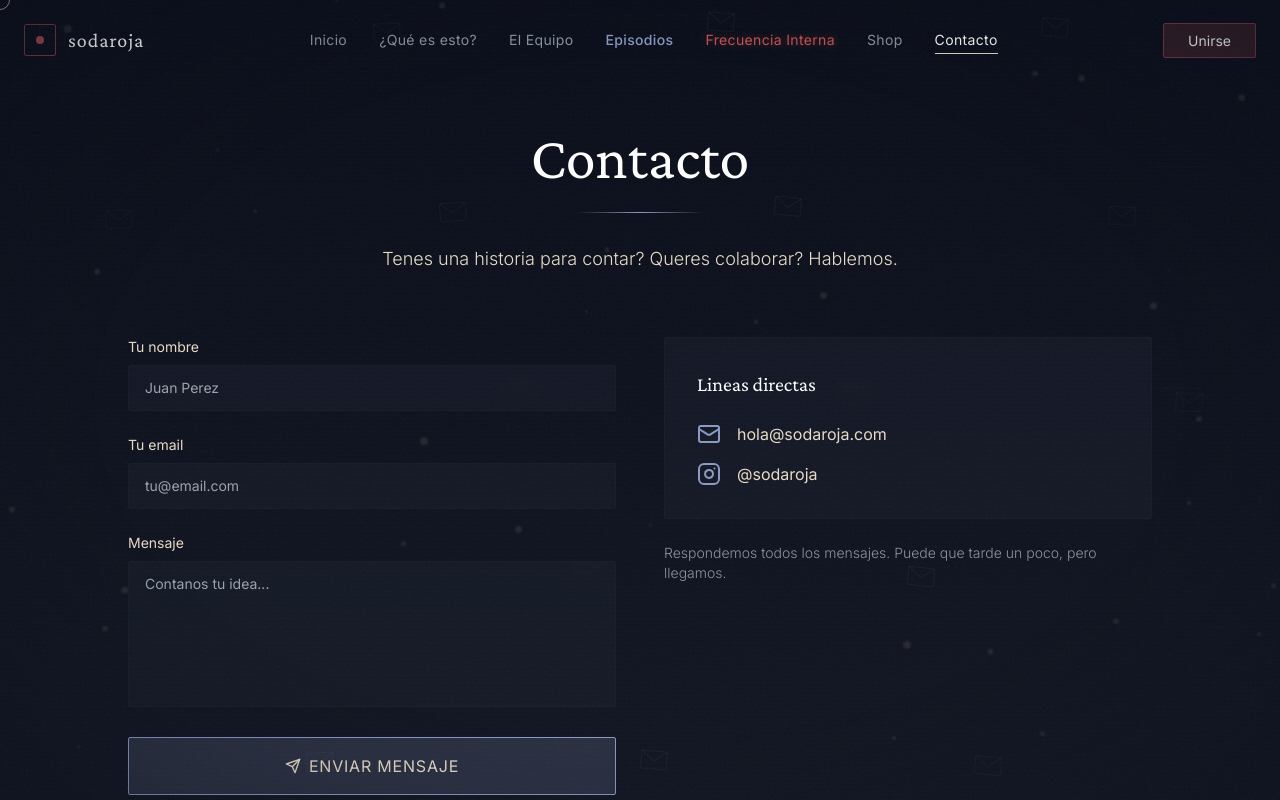
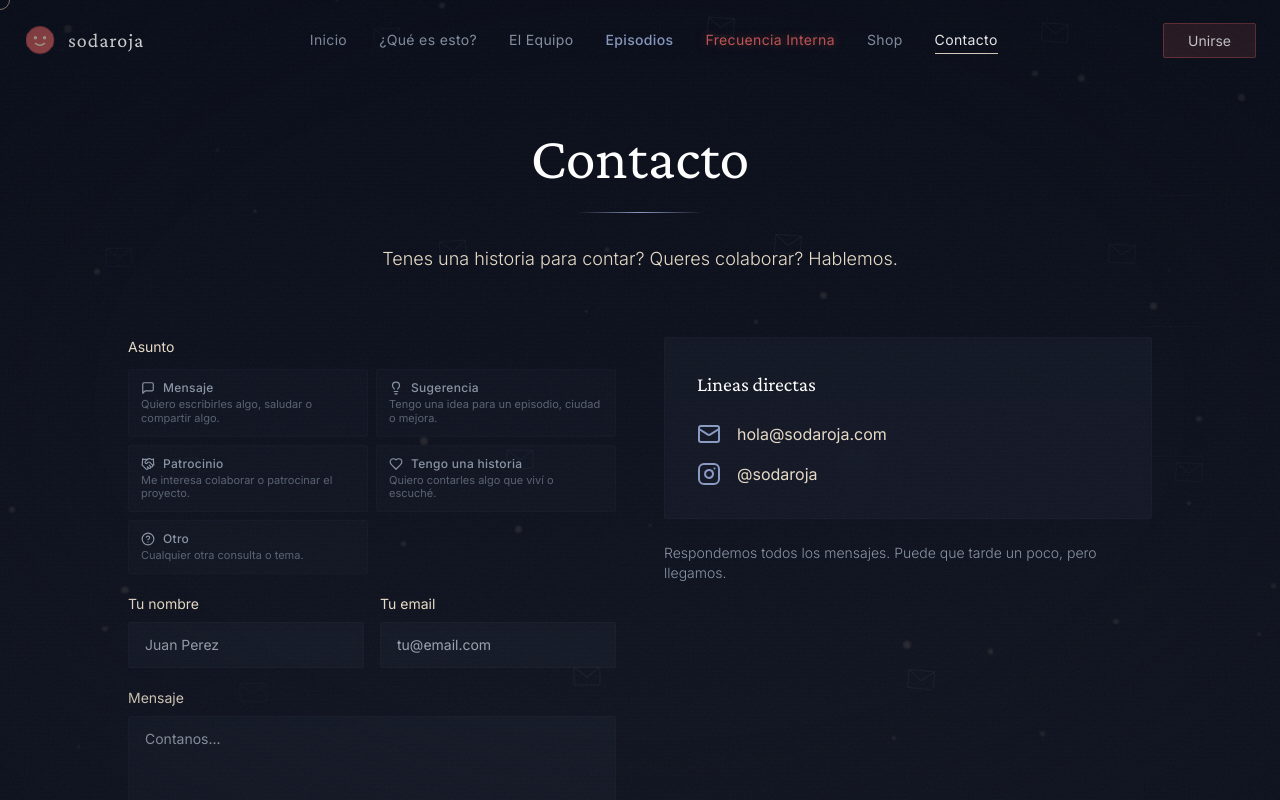
Before and after one commit to dinabronca/sodaroja, a React (Vite) app: page /contacto in a window 1280 px wide. Shown: the top 800 px of the page. Built offline with nearby package versions, Linux system fonts and the light colour scheme; the HTML template or start-up script is replaced by a standard one.

Commit message:
Add files via upload

```diff
--- a/src/components/Contacto.tsx
+++ b/src/components/Contacto.tsx
@@ -1,19 +1,29 @@
 import React, { useState } from 'react';
 import { motion } from 'framer-motion';
-import { Mail, Instagram, Send, CheckCircle, AlertCircle, Loader2 } from 'lucide-react';
+import { Mail, Instagram, Send, CheckCircle, AlertCircle, Loader2, MessageSquare, Lightbulb, Handshake, HelpCircle, Heart } from 'lucide-react';
 import { getContent } from '../data/content';
 import { MailEffects } from '../effects/SectionBackgrounds';
+
+const subjectOptions = [
+  { id: 'mensaje', label: 'Mensaje', icon: MessageSquare, desc: 'Quiero escribirles algo, saludar o compartir algo.' },
+  { id: 'sugerencia', label: 'Sugerencia', icon: Lightbulb, desc: 'Tengo una idea para un episodio, ciudad o mejora.' },
+  { id: 'patrocinio', label: 'Patrocinio', icon: Handshake, desc: 'Me interesa colaborar o patrocinar el proyecto.' },
+  { id: 'historias', label: 'Tengo una historia', icon: Heart, desc: 'Quiero contarles algo que viví o escuché.' },
+  { id: 'otro', label: 'Otro', icon: HelpCircle, desc: 'Cualquier otra consulta o tema.' },
+];
 
 export const Contacto: React.FC = () => {
   const contacto = getContent().contacto;
   const meta = getContent().meta;
-  const [formData, setFormData] = useState({ name: '', email: '', message: '' });
+  const [formData, setFormData] = useState({ name: '', email: '', subject: '', message: '' });
   const [status, setStatus] = useState<'idle' | 'sending' | 'sent' | 'error'>('idle');
 
   const handleSubmit = async (e: React.FormEvent) => {
     e.preventDefault();
 
-    // Si hay EmailJS configurado, usar eso
+    const subjectLabel = subjectOptions.find(s => s.id === formData.subject)?.label || 'Mensaje';
+    const fullSubject = `[${subjectLabel}] Contacto de ${formData.name}`;
+
     const ejsService = meta?.emailjsServiceId || '';
     const ejsTemplate = meta?.emailjsTemplateId || '';
     const ejsKey = meta?.emailjsPublicKey || '';
@@ -31,6 +41,7 @@ export const Contacto: React.FC = () => {
             template_params: {
               from_name: formData.name,
               from_email: formData.email,
+              subject: fullSubject,
               message: formData.message,
               to_email: contacto.email,
             },
@@ -38,7 +49,7 @@ export const Contacto: React.FC = () => {
         });
         if (res.ok) {
           setStatus('sent');
-          setFormData({ name: '', email: '', message: '' });
+          setFormData({ name: '', email: '', subject: '', message: '' });
           setTimeout(() => setStatus('idle'), 4000);
         } else {
           setStatus('error');
@@ -49,8 +60,7 @@ export const Contacto: React.FC = () => {
         setTimeout(() => setStatus('idle'), 3000);
       }
     } else {
-      // Fallback: mailto
-      const subject = encodeURIComponent(`Contacto de ${formData.name}`);
+      const subject = encodeURIComponent(fullSubject);
       const body = encodeURIComponent(`De: ${formData.name} (${formData.email})\n\n${formData.message}`);
       window.location.href = `mailto:${contacto.email}?subject=${subject}&body=${body}`;
       setStatus('sent');
@@ -58,7 +68,7 @@ export const Contacto: React.FC = () => {
     }
   };
 
-  const ic = "w-full bg-soda-slate bg-opacity-40 backdrop-blur-sm border border-soda-mist border-opacity-20 rounded-sm px-4 py-3 text-soda-lamp focus:border-soda-accent focus:outline-none transition-colors text-sm";
+  const ic = "w-full bg-soda-slate/40 backdrop-blur-sm border border-soda-mist/20 rounded-sm px-4 py-3 text-soda-lamp focus:border-soda-accent focus:outline-none transition-colors text-sm";
 
   return (
     <section id="contacto" className="relative py-32 px-6 bg-gradient-to-b from-soda-night to-soda-deep overflow-hidden">
@@ -72,31 +82,65 @@ export const Contacto: React.FC = () => {
 
         <div className="grid grid-cols-1 lg:grid-cols-2 gap-12">
           <motion.div initial={{ opacity: 0, x: -30 }} whileInView={{ opacity: 1, x: 0 }} viewport={{ once: true }} transition={{ duration: 0.8 }}>
-            <form onSubmit={handleSubmit} className="space-y-6">
-              <div><label className="block text-soda-lamp text-sm mb-2">Tu nombre</label><input type="text" required value={formData.name} onChange={(e) => setFormData({...formData, name: e.target.value})} className={ic} placeholder="Juan Perez" /></div>
-              <div><label className="block text-soda-lamp text-sm mb-2">Tu email</label><input type="email" required value={formData.email} onChange={(e) => setFormData({...formData, email: e.target.value})} className={ic} placeholder="tu@email.com" /></div>
-              <div><label className="block text-soda-lamp text-sm mb-2">Mensaje</label><textarea required value={formData.message} onChange={(e) => setFormData({...formData, message: e.target.value})} rows={6} className={ic + ' resize-none'} placeholder="Contanos tu idea..." /></div>
+            <form onSubmit={handleSubmit} className="space-y-5">
+              {/* Asunto — seleccionable */}
+              <div>
+                <label className="block text-soda-lamp text-sm mb-3">Asunto</label>
+                <div className="grid grid-cols-1 sm:grid-cols-2 gap-2">
+                  {subjectOptions.map((opt) => {
+                    const Icon = opt.icon;
+                    const selected = formData.subject === opt.id;
+                    return (
+                      <button
+                        type="button"
+                        key={opt.id}
+                        onClick={() => setFormData({ ...formData, subject: opt.id })}
+                        className={`text-left px-3 py-2.5 rounded-sm border transition-all duration-200 ${
+                          selected
+                            ? 'border-soda-accent bg-soda-accent/10 text-soda-lamp'
+                            : 'border-soda-mist/15 bg-soda-slate/20 text-soda-fog hover:border-soda-mist/30 hover:text-soda-lamp'
+                        }`}
+                      >
+                        <div className="flex items-center gap-2 mb-0.5">
+                          <Icon size={14} className={selected ? 'text-soda-accent' : 'text-soda-fog'} />
+                          <span className="text-xs font-medium tracking-wide">{opt.label}</span>
+                        </div>
+                        <p className="text-[11px] opacity-60 leading-tight">{opt.desc}</p>
+                      </button>
+                    );
+                  })}
+                </div>
+              </div>
 
-              <button type="submit" disabled={status === 'sending'} className={`glow-button hoverable w-full py-4 border rounded-sm transition-all duration-300 tracking-wider flex items-center justify-center gap-2 ${
-                status === 'sent' ? 'bg-green-500 bg-opacity-20 border-green-500 text-green-400'
-                : status === 'error' ? 'bg-red-500 bg-opacity-20 border-red-500 text-red-400'
-                : 'bg-soda-accent bg-opacity-20 border-soda-accent text-soda-lamp hover:bg-opacity-30'
+              <div className="grid grid-cols-1 sm:grid-cols-2 gap-4">
+                <div><label className="block text-soda-lamp text-sm mb-2">Tu nombre</label><input type="text" required value={formData.name} onChange={(e) => setFormData({...formData, name: e.target.value})} className={ic} placeholder="Juan Perez" /></div>
+                <div><label className="block text-soda-lamp text-sm mb-2">Tu email</label><input type="email" required value={formData.email} onChange={(e) => setFormData({...formData, email: e.target.value})} className={ic} placeholder="tu@email.com" /></div>
+              </div>
+
+              <div><label className="block text-soda-lamp text-sm mb-2">Mensaje</label><textarea required value={formData.message} onChange={(e) => setFormData({...formData, message: e.target.value})} rows={5} className={ic + ' resize-none'} placeholder="Contanos..." /></div>
+
+              <button type="submit" disabled={status === 'sending' || !formData.subject} className={`w-full py-4 border rounded-sm transition-all duration-300 tracking-wider flex items-center justify-center gap-2 text-sm ${
+                status === 'sent' ? 'bg-green-500/20 border-green-500 text-green-400'
+                : status === 'error' ? 'bg-red-500/20 border-red-500 text-red-400'
+                : !formData.subject ? 'border-soda-mist/20 text-soda-fog cursor-not-allowed opacity-50'
+                : 'bg-soda-accent/20 border-soda-accent text-soda-lamp hover:bg-soda-accent/30'
               }`}>
                 {status === 'idle' && <><Send size={16} />ENVIAR MENSAJE</>}
                 {status === 'sending' && <><Loader2 size={16} className="animate-spin" />ENVIANDO...</>}
                 {status === 'sent' && <><CheckCircle size={16} />MENSAJE ENVIADO</>}
                 {status === 'error' && <><AlertCircle size={16} />ERROR AL ENVIAR</>}
               </button>
+              {!formData.subject && status === 'idle' && <p className="text-soda-fog text-xs text-center">Seleccioná un asunto para enviar</p>}
               {status === 'error' && <p className="text-soda-fog text-xs text-center">No se pudo enviar. Intenta de nuevo o escribinos directamente al email.</p>}
             </form>
           </motion.div>
 
           <motion.div initial={{ opacity: 0, x: 30 }} whileInView={{ opacity: 1, x: 0 }} viewport={{ once: true }} transition={{ duration: 0.8 }} className="space-y-6">
-            <div className="bg-soda-slate bg-opacity-40 backdrop-blur-sm border border-soda-mist border-opacity-20 rounded-sm p-8">
+            <div className="bg-soda-slate/40 backdrop-blur-sm border border-soda-mist/20 rounded-sm p-8">
               <h3 className="text-xl font-serif text-soda-glow mb-6">Lineas directas</h3>
               <div className="space-y-4">
-                <a href={`mailto:${contacto.email}`} className="hoverable flex items-center gap-4 text-soda-lamp hover:text-soda-glow transition-colors group"><Mail size={24} className="text-soda-accent group-hover:text-soda-lamp transition-colors" /><span>{contacto.email}</span></a>
-                <a href={`https://instagram.com/${contacto.instagram.replace('@', '')}`} target="_blank" rel="noopener noreferrer" className="hoverable flex items-center gap-4 text-soda-lamp hover:text-soda-glow transition-colors group"><Instagram size={24} className="text-soda-accent group-hover:text-soda-lamp transition-colors" /><span>{contacto.instagram}</span></a>
+                <a href={`mailto:${contacto.email}`} className="flex items-center gap-4 text-soda-lamp hover:text-soda-glow transition-colors group"><Mail size={24} className="text-soda-accent group-hover:text-soda-lamp transition-colors" /><span>{contacto.email}</span></a>
+                <a href={`https://instagram.com/${contacto.instagram.replace('@', '')}`} target="_blank" rel="noopener noreferrer" className="flex items-center gap-4 text-soda-lamp hover:text-soda-glow transition-colors group"><Instagram size={24} className="text-soda-accent group-hover:text-soda-lamp transition-colors" /><span>{contacto.instagram}</span></a>
               </div>
             </div>
             <p className="text-soda-fog text-sm font-light">Respondemos todos los mensajes. Puede que tarde un poco, pero llegamos.</p>
--- a/src/components/EpisodeCard.tsx
+++ b/src/components/EpisodeCard.tsx
@@ -113,11 +113,14 @@ export const EpisodeCard: React.FC<{ episode: Episode; isNewest?: boolean; episo
             <motion.img src={episode.imageUrl} alt={episode.city} className="w-full h-full object-cover" whileHover={isLocked ? undefined : { scale: 1.05 }} transition={{ duration: 0.6 }} loading="lazy" />
 
             {/* ===== PREMIUM DESBLOQUEADO: scan effect sutil ===== */}
-            {isUnlockedPremium && (
+            {isUnlockedPremium && !isMobile && (
               <>
                 <div className="absolute inset-0 pointer-events-none z-10" style={{ background: 'repeating-linear-gradient(0deg, transparent, transparent 3px, rgba(196, 85, 85, 0.04) 3px, rgba(196, 85, 85, 0.04) 4px)', mixBlendMode: 'overlay' }} />
                 <motion.div className="absolute inset-0 pointer-events-none z-10" style={{ background: 'linear-gradient(180deg, transparent 40%, rgba(196, 85, 85, 0.1) 50%, transparent 60%)' }} animate={{ y: ['-100%', '100%'] }} transition={{ duration: 4, repeat: Infinity, ease: 'linear' }} />
               </>
+            )}
+            {isUnlockedPremium && isMobile && (
+              <div className="absolute inset-0 pointer-events-none z-10 border-2 border-soda-red/20 rounded-sm" />
             )}
 
             {/* ===== BADGES ZONA IZQUIERDA — apilados ===== */}
@@ -134,24 +137,12 @@ export const EpisodeCard: React.FC<{ episode: Episode; isNewest?: boolean; episo
                   <span className="text-white text-[10px] font-bold tracking-widest">RECIÉN SALIDO</span>
                 </motion.div>
               )}
-              {formattedDate && !episode.isPremium && !isNewest && (
-                <div className="glass-fog px-3 py-1.5 rounded-sm">
-                  <div className="flex items-center gap-1.5"><Calendar size={12} className="text-soda-accent" /><span className="text-soda-lamp text-xs">{formattedDate}</span></div>
-                </div>
-              )}
             </div>
 
             {/* ===== BADGE DERECHA — número de episodio ===== */}
             {episodeNumber !== undefined && (
               <div className="absolute top-3 right-3 z-20 bg-soda-night/80 backdrop-blur-sm px-2.5 py-1 rounded-sm border border-soda-mist/15">
                 <span className="text-soda-lamp text-[11px] font-mono font-bold">#{episodeNumber}</span>
-              </div>
-            )}
-
-            {/* Fecha premium desbloqueado — abajo izquierda si tiene sello FI */}
-            {formattedDate && isUnlockedPremium && (
-              <div className="absolute bottom-3 left-3 glass-fog px-3 py-1.5 rounded-sm z-20">
-                <div className="flex items-center gap-1.5"><Calendar size={12} className="text-soda-red" /><span className="text-soda-lamp text-xs">{formattedDate}</span></div>
               </div>
             )}
 
--- a/src/components/Navbar.tsx
+++ b/src/components/Navbar.tsx
@@ -52,9 +52,14 @@ export const Navbar: React.FC = () => {
           <div className="flex items-center justify-between">
             {/* Logo */}
             <Link to="/" className="group flex items-center space-x-3 z-[110]">
-              <div className="w-8 h-8 border border-soda-red/60 rounded-sm flex items-center justify-center group-hover:border-soda-red transition-all">
-                <div className="w-2 h-2 bg-soda-red rounded-full animate-pulse" />
-              </div>
+              <svg width="32" height="32" viewBox="0 0 28 28" className="group-hover:scale-110 transition-transform">
+                <circle cx="14" cy="14" r="12" fill="#c45555" className="animate-pulse" style={{ animationDuration: '3s' }} />
+                <circle cx="10" cy="12" r="1.5" fill="#d4c5b0" />
+                <circle cx="18" cy="12" r="1.5" fill="#d4c5b0" />
+                <path d="M 10 17 Q 14 20 18 17" stroke="#d4c5b0" strokeWidth="1.3" fill="none" strokeLinecap="round" />
+                <path d="M 4 8 Q 2 14 4 20" stroke="#c45555" strokeWidth="2.5" fill="none" opacity="0.5" />
+                <path d="M 24 8 Q 26 14 24 20" stroke="#c45555" strokeWidth="2.5" fill="none" opacity="0.5" />
+              </svg>
               <span className="font-serif text-xl tracking-wider text-soda-glow">sodaroja</span>
             </Link>
 
--- a/src/components/QueEsEsto.tsx
+++ b/src/components/QueEsEsto.tsx
@@ -20,6 +20,65 @@ export const QueEsEsto: React.FC = () => {
 
   return (
     <section id="que-es-esto" className="relative py-32 px-6 bg-gradient-to-b from-soda-night via-soda-deep to-soda-night overflow-hidden">
+      {/* ===== FONDO ANTENAS — paisaje cyberpunk traslúcido ===== */}
+      <div className="absolute inset-0 pointer-events-none" style={{ zIndex: 0 }}>
+        {/* Imagen base con tratamiento */}
+        <div
+          className="absolute inset-0 bg-cover bg-center bg-no-repeat"
+          style={{
+            backgroundImage: 'url(/antenas-bg.jpg)',
+            filter: 'saturate(0.3) brightness(0.15) contrast(1.3) sepia(0.4) hue-rotate(200deg)',
+            opacity: 0.35,
+            mixBlendMode: 'screen',
+          }}
+        />
+        {/* Overlay gradiente para fundirlo con la sección */}
+        <div className="absolute inset-0" style={{ background: 'linear-gradient(to bottom, rgba(10,14,26,0.7) 0%, transparent 25%, transparent 75%, rgba(10,14,26,0.8) 100%)' }} />
+        {/* Tinte cyberpunk — rojo/azul */}
+        <div className="absolute inset-0" style={{ background: 'linear-gradient(135deg, rgba(196,85,85,0.06) 0%, transparent 50%, rgba(138,155,196,0.05) 100%)' }} />
+
+        {/* Lucecitas de antena parpadeando */}
+        {!isMobile && [...Array(12)].map((_, i) => (
+          <motion.div
+            key={`light-${i}`}
+            className="absolute rounded-full"
+            style={{
+              left: `${8 + (i / 12) * 84}%`,
+              top: `${25 + (i % 3) * 18 + Math.random() * 8}%`,
+              width: `${4 + Math.random() * 3}px`,
+              height: `${4 + Math.random() * 3}px`,
+              background: i % 3 === 0 ? '#c45555' : i % 3 === 1 ? '#ff6b6b' : '#c45555',
+              boxShadow: `0 0 ${8 + Math.random() * 12}px ${i % 2 === 0 ? 'rgba(196,85,85,0.6)' : 'rgba(255,107,107,0.4)'}`,
+            }}
+            animate={{
+              opacity: [0.2, 0.9, 0.2],
+              scale: [0.8, 1.2, 0.8],
+            }}
+            transition={{
+              duration: 1.5 + Math.random() * 2,
+              repeat: Infinity,
+              delay: Math.random() * 3,
+              ease: 'easeInOut',
+            }}
+          />
+        ))}
+        {isMobile && [...Array(5)].map((_, i) => (
+          <motion.div
+            key={`light-m-${i}`}
+            className="absolute rounded-full"
+            style={{
+              left: `${10 + i * 20}%`,
+              top: `${30 + (i % 2) * 20}%`,
+              width: '4px', height: '4px',
+              background: '#c45555',
+              boxShadow: '0 0 10px rgba(196,85,85,0.5)',
+            }}
+            animate={{ opacity: [0.2, 0.8, 0.2] }}
+            transition={{ duration: 2, repeat: Infinity, delay: i * 0.6 }}
+          />
+        ))}
+      </div>
+
       {/* Humo / niebla flotando */}
       {[...Array(smokeCount)].map((_, i) => (
         <motion.div
```
Also changed, not shown: 1 other file (tests, documents, lock files or other folders).
